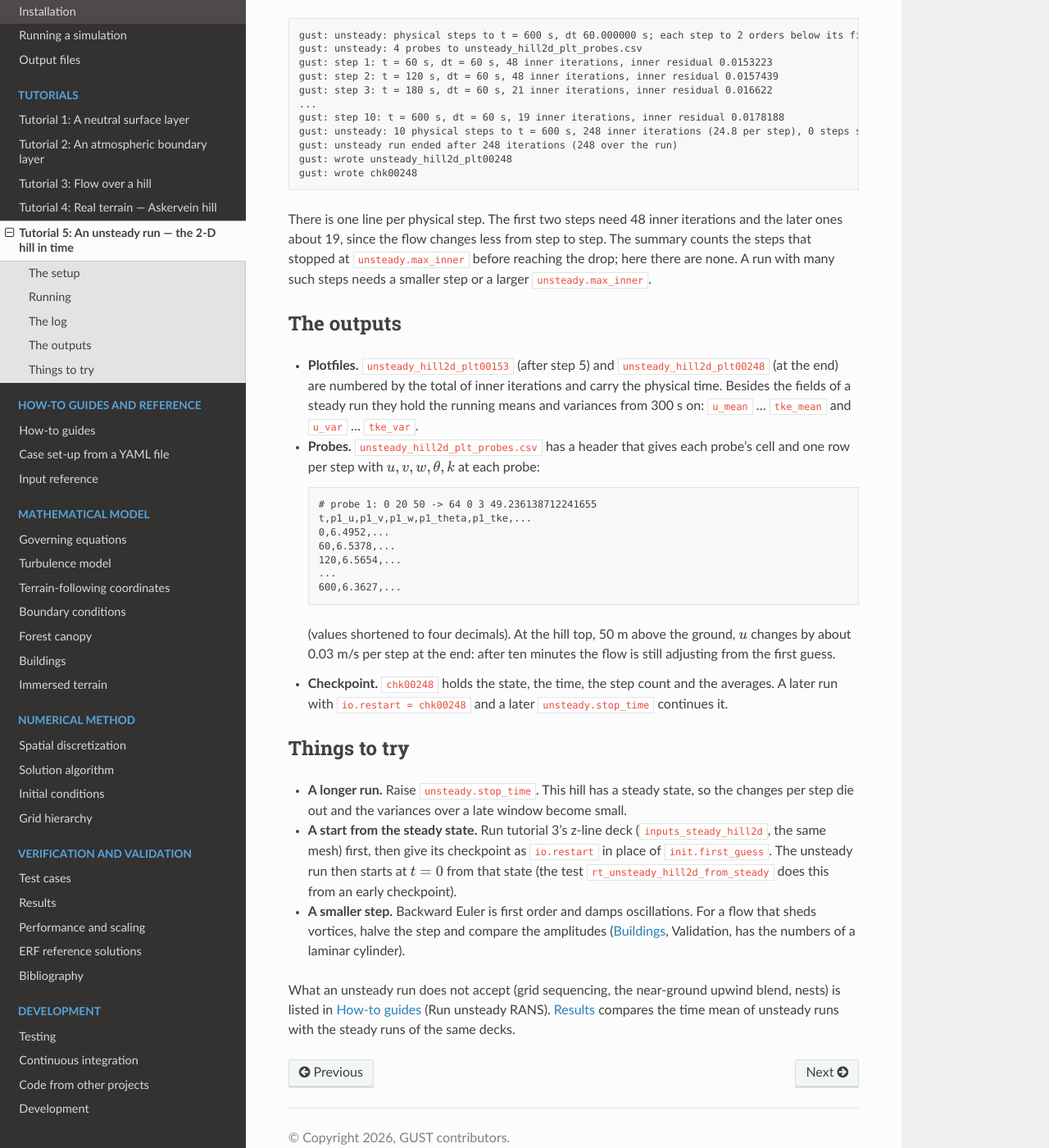
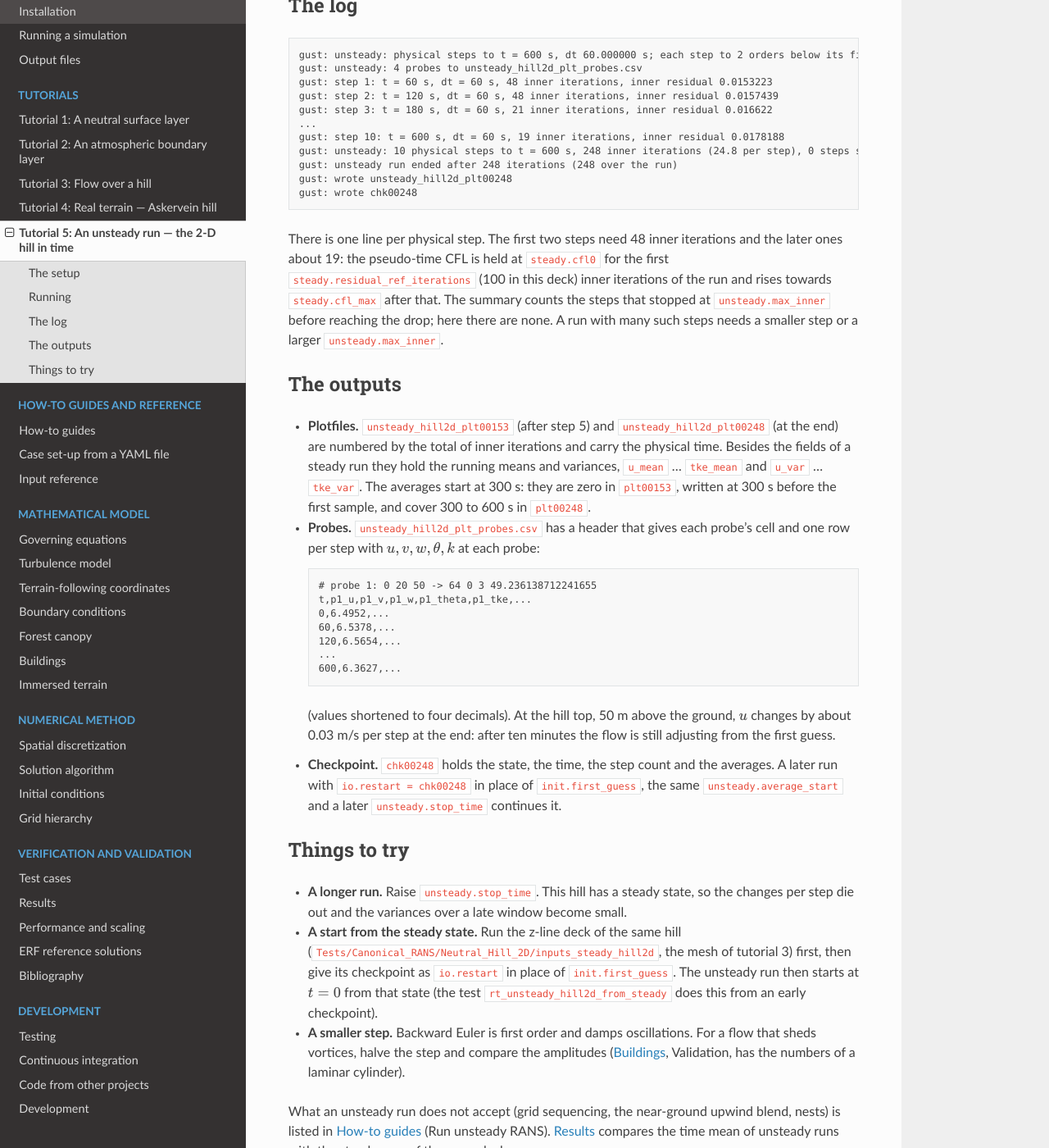
Before and after one commit to erf-model/gust-abl, a Sphinx documentation site: the page built from docs/tutorial_unsteady.rst, in a window 1280 px wide and 1400 px high, scrolled down 1476 px. Shown: the whole window at 82% size. Built offline with Sphinx 7.4.7 and the Read the Docs theme 3.1.0, drawn with Linux system fonts in a browser that asks for light colours; some of the changed text lies outside the part shown.

Commit message:
Docs: findings of the Ann, Aaron and Pressel reviews of the second and third commits
docs/tutorial_unsteady.rst: the averages are zero in the plotfile written at unsteady.average_start; the first
two steps take more inner iterations because of the CFL hold (steady.residual_ref_iterations), not the flow; the
restart needs io.restart in place of init.first_guess and the same unsteady.average_start; the deck is the
z-line deck of the hill, not tutorial 3's LU-SGS deck.
docs/howto.rst: the blend and simplec.theta = frozen are refused in the restarting deck, not in the checkpoint.
docs/running.rst: the run aborts when the outer domain is not steady and nests are named.
docs/results.rst, docs/howto.rst: steady.cfl_max = 16 is on the 2-D hill LU-SGS decks.
docs/testing.rst: labels of abort_force_file_without_stage, buildings_defaults_drag_clean, three significant
digits in rt_sequencing_z0map, rt_canopy_heat (MPI builds, continued run), Buildings hash test, ResidualWorkspace
in single precision.
Tests/Canonical_RANS/README.md: Nest_Placement_Runs is 3 uniform and 12 joint runs; Forested_Hill geometries.

Documentation only. No ghost-cell fill or NaN guard changes.

Co-Authored-By: Claude Fable 5.2 <noreply@anthropic.com>

```diff
--- a/docs/results.rst
+++ b/docs/results.rst
@@ -19,7 +19,7 @@ Summary of recommended settings
      - ``steady.sweep = lusgs``, 2 sweeps
      - `Line LU-SGS`_
    * - CFL cap
-     - ``steady.cfl_max = 8`` (the default with ``lusgs``); 16 on the hill cases
+     - ``steady.cfl_max = 8`` (the default with ``lusgs``); 16 on the 2-D hill LU-SGS decks
      - `Line LU-SGS`_
    * - Terrain with separated lees
      - ``turb.realizability = 0.309``, ``turb.nut_relax = 0.5`` and the near-ground upwind blend
--- a/docs/running.rst
+++ b/docs/running.rst
@@ -30,7 +30,7 @@ What a run does
 #. **Run the nests**, if the deck names any (``nest.names``): each nest runs in the same process as a finer patch
    of the outer domain's checkpoint, and with ``nest.feedback`` other than ``none`` a joint run of the outer domain
    and the nests follows (:ref:`nests-one-run`, :ref:`two-way-nests`). The nests run only if the outer domain
-   reaches its steady verdict; otherwise the run stops after the outer domain's output. A joint run writes every
+   reaches its steady verdict; otherwise the run aborts after the outer domain's output and names its last checkpoint. A joint run writes every
    domain's output a second time when it ends.
 
 With the default ``steady.stage = none`` the run skips step 4: it writes the mesh and initial field and stops.
--- a/docs/tutorial_unsteady.rst
+++ b/docs/tutorial_unsteady.rst
@@ -11,8 +11,8 @@ of the physical steps, and find the time averages and the probe histories.
 The setup
 ---------
 
-``Tests/Canonical_RANS/Unsteady_Hill_2D/inputs_unsteady_hill2d`` follows the hill deck of tutorial 3. These
-lines make it unsteady:
+``Tests/Canonical_RANS/Unsteady_Hill_2D/inputs_unsteady_hill2d`` has the hill, the mesh and the forcing of
+tutorial 3, with z-line Jacobi sweeps where tutorial 3 uses LU-SGS. These lines make it unsteady:
 
 .. code-block:: text
 
@@ -75,8 +75,9 @@ The log
    gust: wrote unsteady_hill2d_plt00248
    gust: wrote chk00248
 
-There is one line per physical step. The first two steps need 48 inner iterations and the later ones about 19,
-since the flow changes less from step to step. The summary counts the steps that stopped at
+There is one line per physical step. The first two steps need 48 inner iterations and the later ones about 19:
+the pseudo-time CFL is held at ``steady.cfl0`` for the first ``steady.residual_ref_iterations`` (100 in this deck)
+inner iterations of the run and rises towards ``steady.cfl_max`` after that. The summary counts the steps that stopped at
 ``unsteady.max_inner`` before reaching the drop; here there are none. A run with many such steps needs a smaller
 step or a larger ``unsteady.max_inner``.
 
@@ -85,7 +86,9 @@ The outputs
 
 - **Plotfiles.** ``unsteady_hill2d_plt00153`` (after step 5) and ``unsteady_hill2d_plt00248`` (at the end) are
   numbered by the total of inner iterations and carry the physical time. Besides the fields of a steady run they
-  hold the running means and variances from 300 s on: ``u_mean`` … ``tke_mean`` and ``u_var`` … ``tke_var``.
+  hold the running means and variances, ``u_mean`` … ``tke_mean`` and ``u_var`` … ``tke_var``. The averages start
+  at 300 s: they are zero in ``plt00153``, written at 300 s before the first sample, and cover 300 to 600 s in
+  ``plt00248``.
 - **Probes.** ``unsteady_hill2d_plt_probes.csv`` has a header that gives each probe's cell and one row per step
   with :math:`u, v, w, \theta, k` at each probe:
 
@@ -102,14 +105,16 @@ The outputs
   (values shortened to four decimals). At the hill top, 50 m above the ground, :math:`u` changes by about 0.03 m/s
   per step at the end: after ten minutes the flow is still adjusting from the first guess.
 - **Checkpoint.** ``chk00248`` holds the state, the time, the step count and the averages. A later run with
-  ``io.restart = chk00248`` and a later ``unsteady.stop_time`` continues it.
+  ``io.restart = chk00248`` in place of ``init.first_guess``, the same ``unsteady.average_start`` and a later
+  ``unsteady.stop_time`` continues it.
 
 Things to try
 -------------
 
 - **A longer run.** Raise ``unsteady.stop_time``. This hill has a steady state, so the changes per step die out
   and the variances over a late window become small.
-- **A start from the steady state.** Run tutorial 3's z-line deck (``inputs_steady_hill2d``, the same mesh) first,
+- **A start from the steady state.** Run the z-line deck of the same hill
+  (``Tests/Canonical_RANS/Neutral_Hill_2D/inputs_steady_hill2d``, the mesh of tutorial 3) first,
   then give its checkpoint as ``io.restart`` in place of ``init.first_guess``. The unsteady run then starts at
   :math:`t = 0` from that state (the test ``rt_unsteady_hill2d_from_steady`` does this from an early checkpoint).
 - **A smaller step.** Backward Euler is first order and damps oscillations. For a flow that sheds vortices, halve
```
Also changed, not shown: docs/howto.rst (+5 -3 lines), docs/testing.rst (+11 -9 lines), 1 other file.
